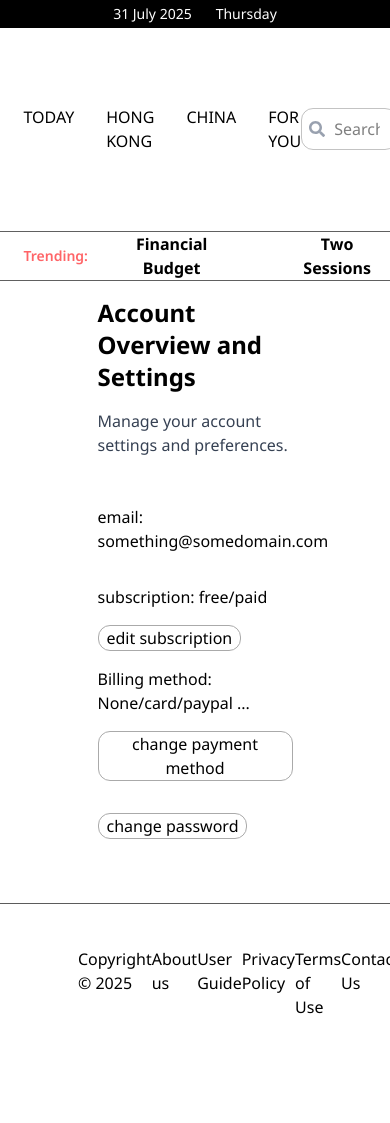
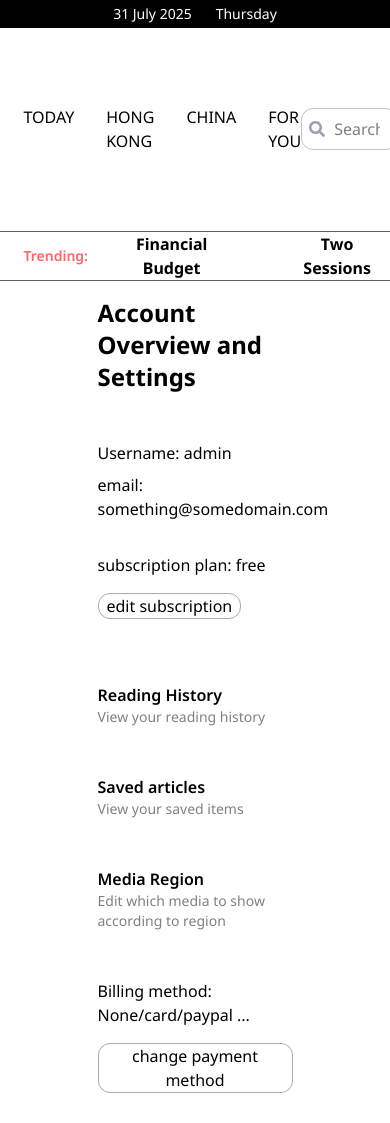
Before and after one commit to IvanLeong03/z-news-website, a React (Vite) app: page /account in a window 390 px wide. Shown: the top 1123 px of the page. Before the commit the page ends 1063 px from the top, so only its background shows below. Built offline with nearby package versions, Linux system fonts and the light colour scheme.

Commit message:
fix: updated account dropdown, profile settings and sentiment slider to match mobile app

```diff
--- a/src/App.jsx
+++ b/src/App.jsx
@@ -19,7 +19,6 @@ import Topic from "./trending-topics/Topic"
 import UserGuide from "./other-pages/UserGuide"
 import Account from "./account/account"
 import LoginForm from "./auth/LoginForm"
-import AccountSettings from "./account/accountSettings"
 import MyTopics from "./account/myTopics"
 
 function App() {
--- a/src/account/account.jsx
+++ b/src/account/account.jsx
@@ -4,25 +4,28 @@ function Account() {
     return (
         <div className="w-1/2 mx-auto">
             <h1 className="text-2xl font-bold my-4">Account Overview and Settings</h1>
-            <p className="text-gray-700 my-2">Manage your account settings and preferences.</p>
-            {/*
-            <form className="space-y-4">
-                <div>
-                    <label className="block text-sm font-medium text-gray-700">Username</label>
-                    <input type="text" className="mt-1 block w-full border-gray-300 rounded-md shadow-sm focus:ring-blue-500 focus:border-blue-500" />
-                </div>
-                <div>
-                    <label className="block text-sm font-medium text-gray-700">Email</label>
-                    <input type="email" className="mt-1 block w-full border-gray-300 rounded-md shadow-sm focus:ring-blue-500 focus:border-blue-500" />
-                </div>
-                <button type="submit" className="px-4 py-2 bg-blue-600 text-white rounded-md hover:bg-blue-700">Save Changes</button>
-            </form>
-            */}
+
             <div className="my-12">
                 {/* fetch every field from user object */}
+                <p className="my-2">Username: admin</p>
                 <p className="my-2">email: something@somedomain.com</p>
-                <p className="mt-8">subscription: free/paid</p>
+                <p className="mt-8">subscription plan: free</p>
                 <button className="rounded-xl my-4 px-2 border border-[var(--color-line-grey)]">edit subscription</button>
+
+                <div className="flex flex-col my-12">
+                    <h2 className="font-semibold">Reading History</h2>
+                    <label className="text-sm text-[var(--color-text-lightgrey)]">View your reading history</label>
+                </div>
+
+                <div className="flex flex-col my-12">
+                    <h2 className="font-semibold">Saved articles</h2>
+                    <label className="text-sm text-[var(--color-text-lightgrey)]">View your saved items</label>
+                </div>
+
+                <div className="flex flex-col my-12">
+                    <h2 className="font-semibold">Media Region</h2>
+                    <label className="text-sm text-[var(--color-text-lightgrey)]">Edit which media to show according to region</label>
+                </div>
 
                 <p>Billing method: None/card/paypal ...</p>
                 <button className="rounded-xl my-4 px-2 border border-[var(--color-line-grey)]">change payment method</button>
--- a/src/header/Navbar.jsx
+++ b/src/header/Navbar.jsx
@@ -82,10 +82,10 @@ function Navbar() {
                         </button>
                         <ul className="hidden group-hover:flex group-focus-within:flex flex-col absolute right-0 mt-1 w-48 bg-white border border-gray-200 rounded-lg shadow-lg z-50">
                             <li>
-                                <Link to="/login" className="block px-4 py-2 font-bold hover:bg-gray-100">Login / Logout</Link>
+                                <Link to="/login" className="block px-4 py-2 font-bold hover:bg-gray-100">Login</Link>
                             </li>
                             <li>
-                                <Link to="/account" className="block px-4 py-2 hover:bg-gray-100">Account Overview</Link>
+                                <Link to="/account" className="block px-4 py-2 hover:bg-gray-100">Profile</Link>
                             </li>
                             {/*
                             <li>
--- a/src/metric-components/SentimentSlider.jsx
+++ b/src/metric-components/SentimentSlider.jsx
@@ -60,7 +60,7 @@ function SentimentSlider({ sentiment = 0}) {
           )}
         </div>
       </div>
-      <div className="relative w-full h-2 border border-[var(--color-line-grey)] p-1">
+      <div className="relative w-full h-2 border border-[var(--color-line-grey)] p-1 rounded-lg">
         <div
           className="absolute top-0 left-1/2 h-2"
           style={{
```
